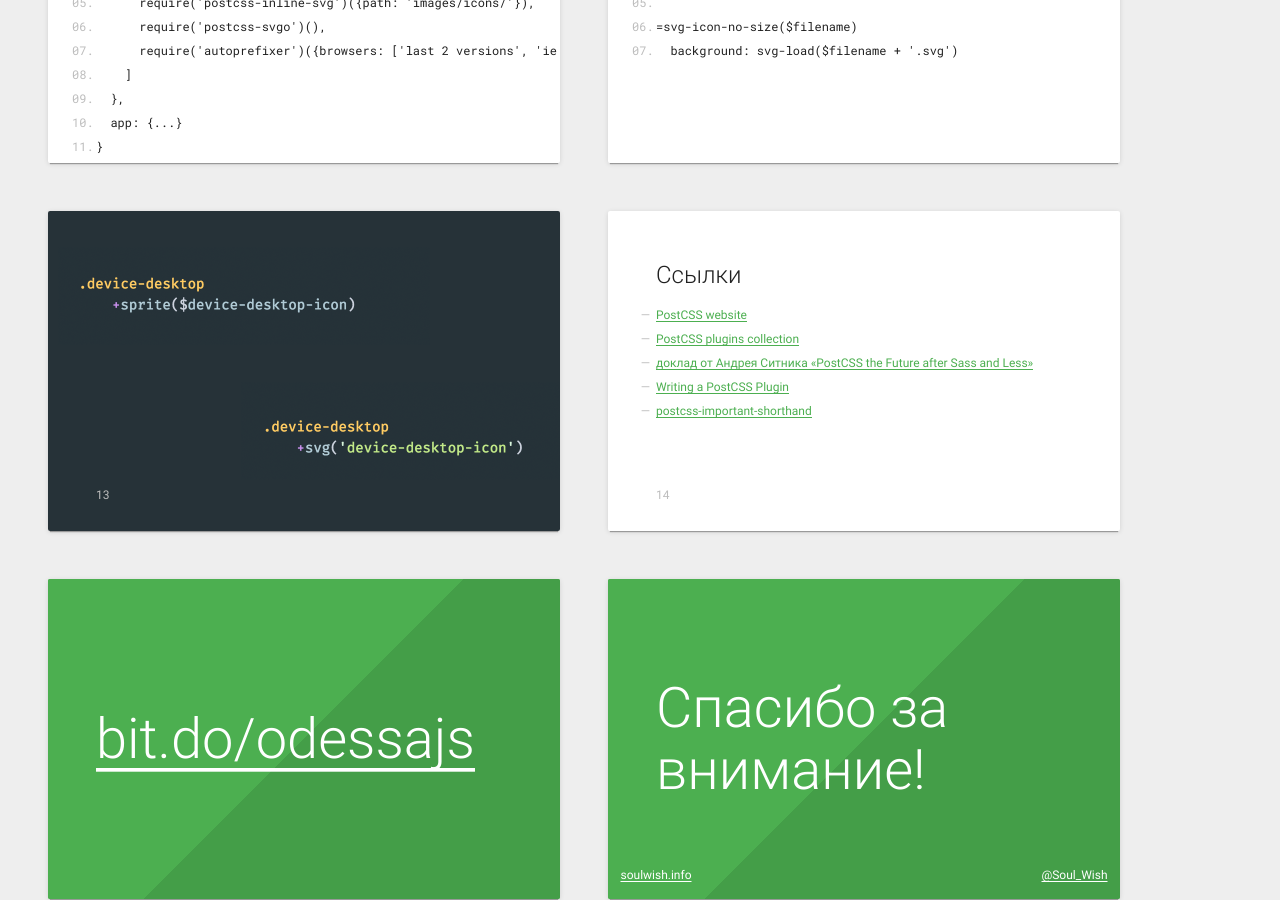
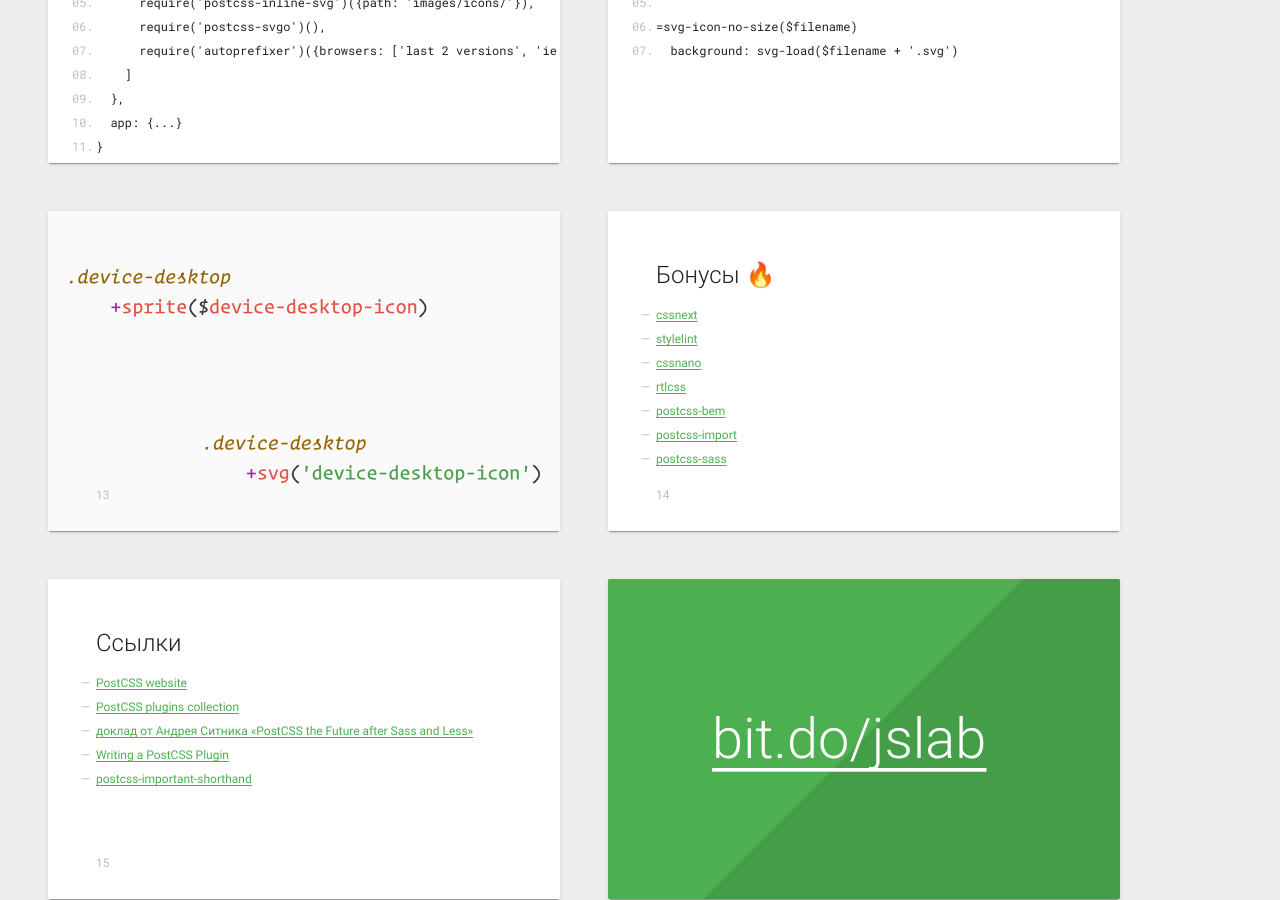
Before and after one commit to soul-wish/soul-wish.github.com, a Jekyll site: the page presentation/postcss-there-is-a-plugin-for-that/index.html, which Jekyll copies as it is, in a window 1280 px wide and 900 px high, scrolled down 2237 px. Built offline with Jekyll 4.4.1, drawn with Linux system fonts in a browser that asks for light colours; some of the changed text lies outside the part shown.

Commit message:
Update presentation about postcss (for JSLab 2017 conf)

```diff
--- a/presentation/postcss-there-is-a-plugin-for-that/index.html
+++ b/presentation/postcss-there-is-a-plugin-for-that/index.html
@@ -43,7 +39,7 @@
 	</section>
 	<section class="slide">
 		<h2>Основной стек технологий</h2>
-		<i style="font-size: 20px;margin-right:25px;" class="place top right">// 2014 год</i>
+		<i style="font-size: 20px;margin-right:25px;" class="place top right">// 2014 😕</i>
 		<ol>
 			<li class="next">AngularJS</li>
 			<li class="next">Sass + Compass
@@ -74,6 +70,7 @@
 			<li class="next">Убрана зависимость от Ruby (<a href="https://github.com/sass/libsass">LibSass</a>)</li>
 			<li class="next">Спрайтами теперь занимается <a href="https://github.com/Ensighten/grunt-spritesmith">grunt-spritesmith</a></li>
 			<li class="next">Вендорными префиксами занимается <a href="https://github.com/postcss/autoprefixer">Autoprefixer</a></li>
+			<li class="next">cssmin сменился на <a href="http://cssnano.co/">cssnano</a></li>
 		</ol>
 	</section>
 	<section class="slide">
@@ -135,6 +132,18 @@
 		<img src="pictures/before-after-svg.png" alt="" class="cover">
 	</section>
 	<section class="slide">
+		<h2>Бонусы 🔥</h2>
+		<ul>
+			<li><a href="http://cssnext.io/">cssnext</a></li>
+			<li><a href="https://stylelint.io/">stylelint</a></li>
+			<li><a href="http://cssnano.co/">cssnano</a></li>
+			<li><a href="https://github.com/MohammadYounes/rtlcss">rtlcss</a></li>
+			<li><a href="https://www.npmjs.com/package/postcss-bem">postcss-bem</a></li>
+			<li><a href="https://github.com/postcss/postcss-import">postcss-import</a></li>
+			<li><a href="https://github.com/AleshaOleg/postcss-sass">postcss-sass</a></li>
+		</ul>
+	</section>
+	<section class="slide">
 		<h2>Ссылки</h2>
 		<ul>
 			<li><a href="http://postcss.org/">PostCSS website</a></li>
@@ -146,11 +155,11 @@
 	</section>
 	<section class="slide">
 		<h2 class="shout">
-			<a href="http://bit.do/odessajs">bit.do/odessajs</a>
+			<a href="http://bit.do/jslab" style="margin-left: 1em">bit.do/jslab</a>
 		</h2>
 	</section>
 	<section class="slide" id="me">
-		<h2 class="shout">Спасибо за внимание!</h2>
+		<h2 class="shout" style="padding-left: 2em">Спасибо за внимание!</h2>
 		<p class="place bottom right"><a class="twitter-link" href="https://twitter.com/Soul_Wish">@Soul_Wish</a></p>
 		<p class="place bottom left"><a class="website-link" href="http://www.soulwish.info/">soulwish.info</a></p>
 		<style>
```
Also changed, not shown: other parts of presentation/postcss-there-is-a-plugin-for-that/index.html (+0 -4 lines), presentation/postcss-there-is-a-plugin-for-that/pictures/before-after-svg.png, presentation/postcss-there-is-a-plugin-for-that/pictures/before-after.png.
